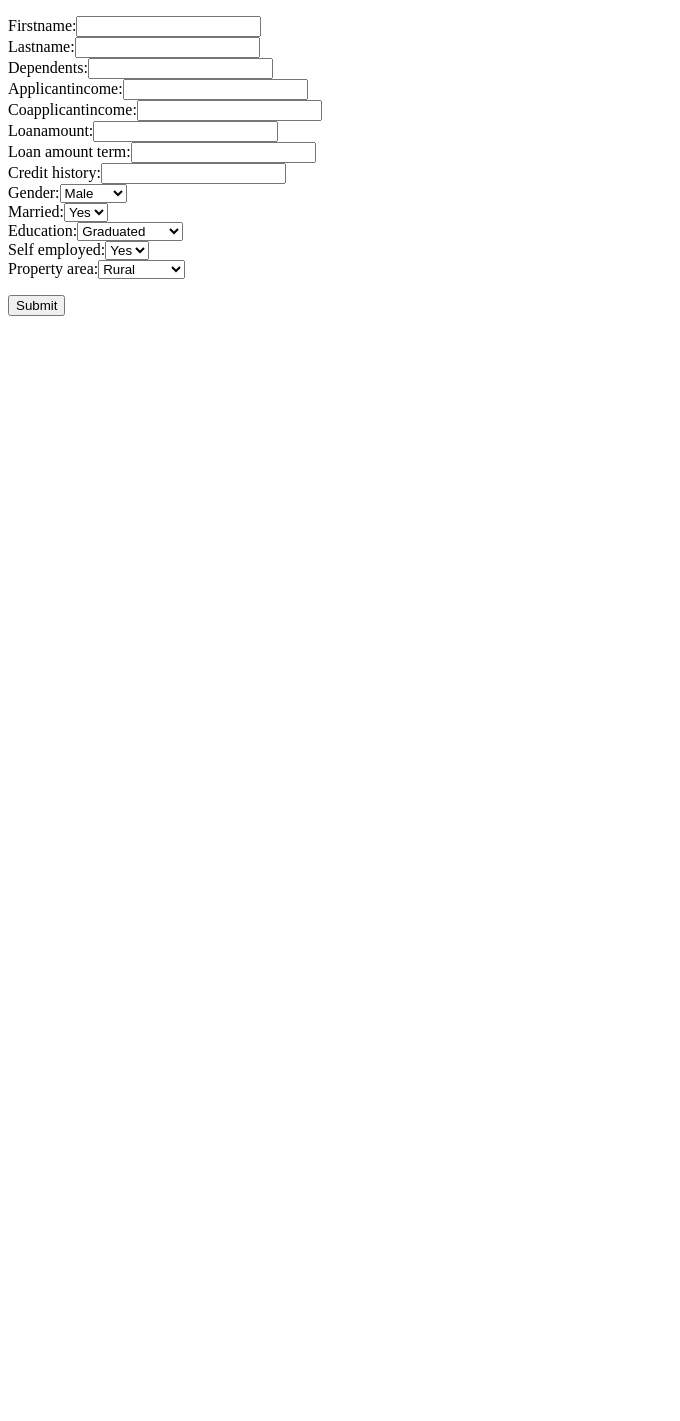
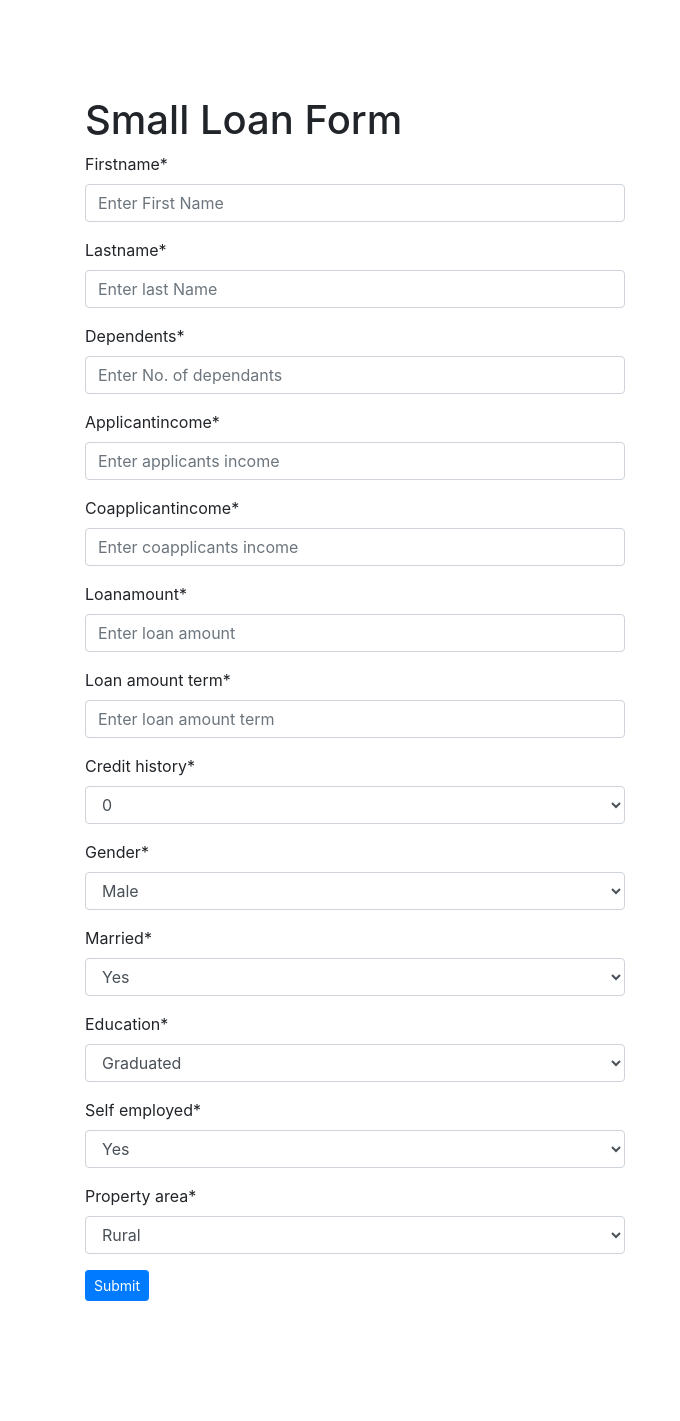
Before and after one commit to ashishsth7586/django-ml-api, a Django app: template bankAPI/templates/csform.html in a window 1280 px wide. Shown: the whole page, without its empty margins (0-680 px from the left). Before the commit the page ends 316 px from the top, so only its background shows below. Run offline with Django 3.2, Linux system fonts and the light colour scheme; the template is opened without the code that fills it: values that come from a table or form of the project are taken from there, others are empty; parts of the project's set-up code (start-up, migrations or seed data) failed here and were passed over; some libraries are stand-ins or nearby versions.

Commit message:
Added Styles to form and made the form to as base url

```diff
--- a/bankAPI/forms.py
+++ b/bankAPI/forms.py
@@ -26,14 +26,20 @@ class ApprovalForm(forms.Form):
         ('Semiurban', 'Semiurban'),
         ('Urban', 'Urban')
     ]
-    firstname = forms.CharField(max_length=50)
-    lastname = forms.CharField(max_length=50)
-    Dependents = forms.IntegerField()
-    ApplicantIncome = forms.IntegerField()
-    CoapplicantIncome = forms.IntegerField()
-    LoanAmount = forms.IntegerField()
-    Loan_Amount_Term = forms.IntegerField()
-    Credit_History = forms.IntegerField()
+    CREDIT_HISTORY_CHOICES = [
+        ('0', 0),
+        ('1', 1),
+        ('2', 2),
+        ('3', 3)
+    ]
+    firstname = forms.CharField(max_length=50, widget=forms.TextInput(attrs={'placeholder': 'Enter First Name'}))
+    lastname = forms.CharField(max_length=50, widget=forms.TextInput(attrs={'placeholder': 'Enter last Name'}))
+    Dependents = forms.IntegerField(widget=forms.NumberInput(attrs={'placeholder': 'Enter No. of dependants'}))
+    ApplicantIncome = forms.IntegerField(widget=forms.NumberInput(attrs={'placeholder': 'Enter applicants income'}))
+    CoapplicantIncome = forms.IntegerField(widget=forms.NumberInput(attrs={'placeholder': 'Enter coapplicants income'}))
+    LoanAmount = forms.IntegerField(widget=forms.NumberInput(attrs={'placeholder': 'Enter loan amount'}))
+    Loan_Amount_Term = forms.IntegerField(widget=forms.NumberInput(attrs={'placeholder': 'Enter loan amount term'}))
+    Credit_History = forms.ChoiceField(choices=CREDIT_HISTORY_CHOICES)
     Gender = forms.ChoiceField(choices=GENDER_CHOICES)
     Married = forms.ChoiceField(choices=MARRIED_CHOICES)
     Education = forms.ChoiceField( choices=GRADUATED_CHOICES)
--- a/bankAPI/templates/csform.html
+++ b/bankAPI/templates/csform.html
@@ -1,21 +1,60 @@
 <!DOCTYPE html>
 <html>
   <head>
-        <meta charset="UTF-8">
-        <title>ML MOdel Loan</title>
+    <meta charset="UTF-8" />
+    <title>ML API</title>
+    <link
+      rel="stylesheet"
+      href="https://maxcdn.bootstrapcdn.com/bootstrap/4.0.0/css/bootstrap.min.css"
+      integrity="sha384-Gn5384xqQ1aoWXA+058RXPxPg6fy4IWvTNh0E263XmFcJlSAwiGgFAW/dAiS6JXm"
+      crossorigin="anonymous"
+    />
   </head>
   <body>
+    {% load crispy_forms_tags %}
+    <div class="mx-2 my-5">
+      <div class="container">
+        <div class="row">
+          <div class="col-6 my-5">
+            <h1>Small Loan Form</h1>
             <form method="post">
-            {% csrf_token %}
-            {{ form | linebreaks }}
-            <button type="Submit">Submit</button>
+              {% csrf_token %} {{ form | crispy }}
+              <button class="btn btn-primary btn-sm" type="Submit">
+                Submit
+              </button>
             </form>
+            <br />
+          </div>
+          <div class="col-6">
+            <div class="mt-5">
               {% if messages %}
               <ul class="messages">
                 {% for message in messages %}
-            <li {% if message.tags %} class="{{message.tags}}" {% endif %}>{{ message }}</li>
+                <li {% if message.tags %} class="{{message.tags}}" {% endif %}>
+                  {{ message }}
+                </li>
                 {% endfor %}
               </ul>
               {% endif %}
+            </div>
+          </div>
+        </div>
+      </div>
+    </div>
   </body>
+  <script
+    src="https://code.jquery.com/jquery-3.2.1.slim.min.js"
+    integrity="sha384-KJ3o2DKtIkvYIK3UENzmM7KCkRr/rE9/Qpg6aAZGJwFDMVNA/GpGFF93hXpG5KkN"
+    crossorigin="anonymous"
+  ></script>
+  <script
+    src="https://cdnjs.cloudflare.com/ajax/libs/popper.js/1.12.9/umd/popper.min.js"
+    integrity="sha384-ApNbgh9B+Y1QKtv3Rn7W3mgPxhU9K/ScQsAP7hUibX39j7fakFPskvXusvfa0b4Q"
+    crossorigin="anonymous"
+  ></script>
+  <script
+    src="https://maxcdn.bootstrapcdn.com/bootstrap/4.0.0/js/bootstrap.min.js"
+    integrity="sha384-JZR6Spejh4U02d8jOt6vLEHfe/JQGiRRSQQxSfFWpi1MquVdAyjUar5+76PVCmYl"
+    crossorigin="anonymous"
+  ></script>
 </html>
--- a/bankAPI/urls.py
+++ b/bankAPI/urls.py
@@ -7,8 +7,8 @@ from rest_framework import routers
 router = routers.DefaultRouter()
 router.register('alldata', ApprovalView)
 urlpatterns = [
-    path('', include(router.urls)),
-    path('predict/', approveReject),
-    path('form/', cxcontact, name="cxform"),
+    path('api/', include(router.urls)),
+    path('api/predict/', approveReject),
+    path('', cxcontact, name="cxform"),
 
 ]
--- a/djangoAPI/settings.py
+++ b/djangoAPI/settings.py
@@ -39,7 +39,10 @@ INSTALLED_APPS = [
     'django.contrib.staticfiles',
     'rest_framework',
     'bankAPI',
+    'crispy_forms'
 ]
+
+CRISPY_TEMPLATE_PACK = 'bootstrap4'
 
 MIDDLEWARE = [
     'django.middleware.security.SecurityMiddleware',
--- a/djangoAPI/urls.py
+++ b/djangoAPI/urls.py
@@ -18,6 +18,6 @@ from django.urls import path, include
 
 urlpatterns = [
     path('admin/', admin.site.urls),
-    path('api/', include('bankAPI.urls')),
+    path('', include('bankAPI.urls')),
 
 ]
```
Also changed, not shown: bankAPI/views.py (+6 -1 lines), requirements.py (added, +46 -0 lines). Lines whose indentation alone changed are shown as unchanged.
